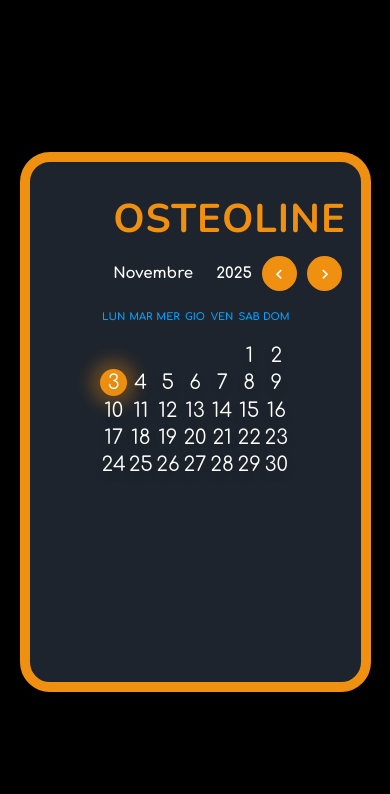
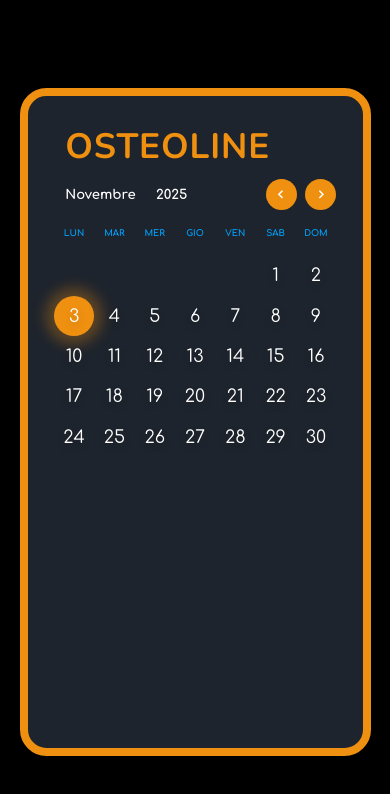
Before and after one commit to Johnnyfromtheblock4/osteoline-calendario, a React (Vite) app: page / in a window 390 px wide. Shown: the top 794 px of the page. Built offline with nearby package versions, Linux system fonts and the light colour scheme.

Commit message:
[UPD] smarthphone responsive

```diff
--- a/src/components/CalendarApp.css
+++ b/src/components/CalendarApp.css
@@ -274,6 +274,7 @@
 }
 
 /* RESPONSIVE  */
+/* TABLET */
 @media (max-width: 850px) {
   .calendar-app {
     flex-direction: column;
@@ -342,3 +343,30 @@
     font-size: clamp(1rem, 2.5cqi, 1.4rem);
   }
 }
+
+/* SMARTPHONE */
+@media (max-width: 500px) {
+  .calendar-app {
+    aspect-ratio: 10 / 9;
+  }
+
+  .calendar {
+    width: 100%;
+  }
+
+  .event-popup {
+    top: 26%;
+    width: 80%;
+  }
+
+  .events {
+    width: 100%;
+  }
+}
+
+/* SMARTPHONE MINI */
+@media (max-width: 375px) {
+  .calendar-app {
+    aspect-ratio: 3 / 2;
+  }
+}
--- a/src/index.css
+++ b/src/index.css
@@ -21,3 +21,9 @@
   place-items: center;
   overflow: hidden;
 }
+
+@media (max-width: 500px) {
+  html {
+    font-size: 55%;
+  }
+}
```
